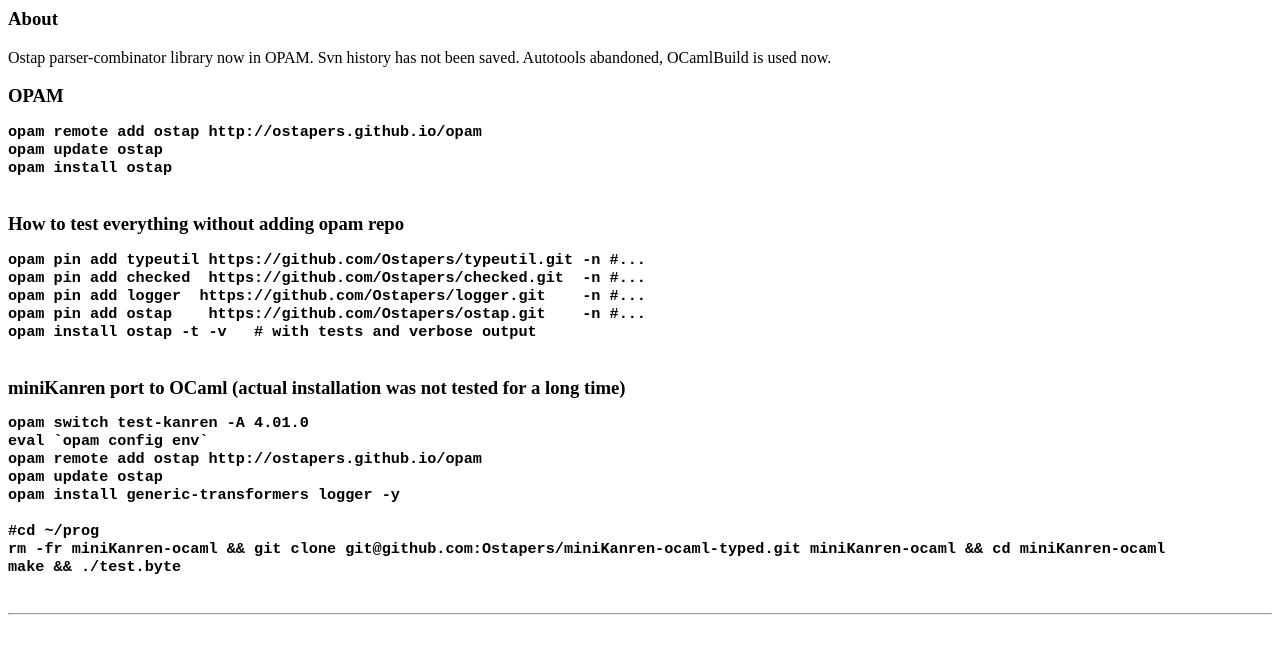
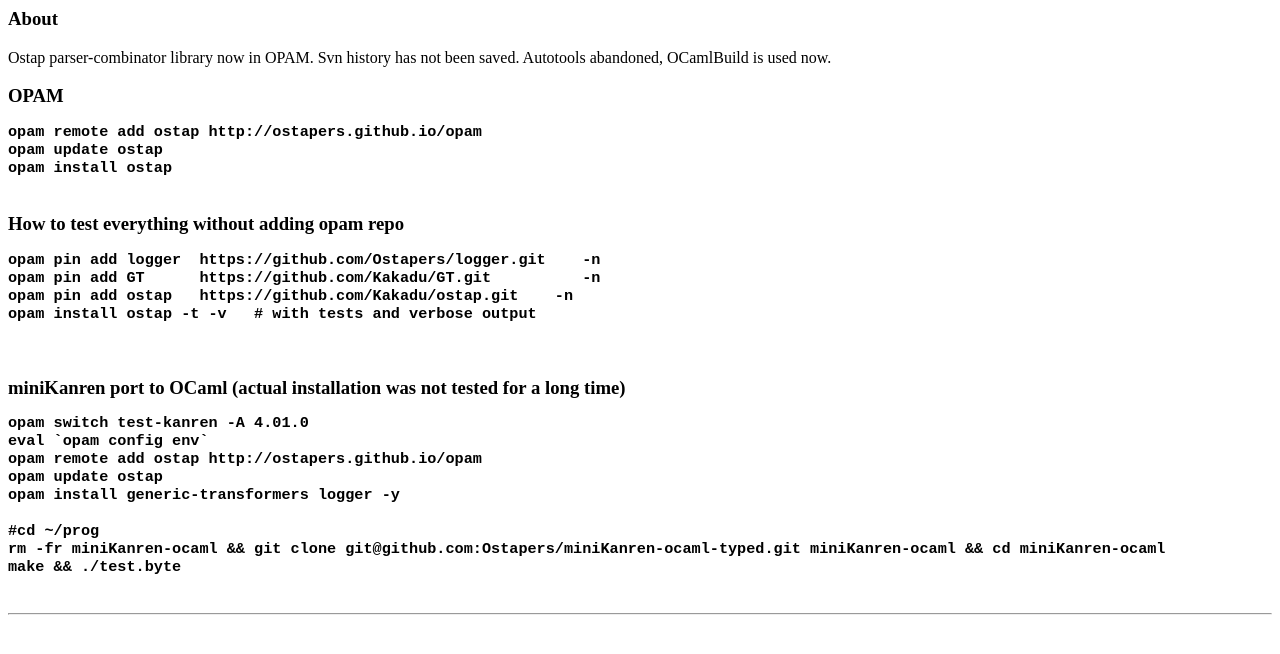
Before and after one commit to Ostapers/Ostapers.github.io, a plain HTML site: page index.html in a window 1280 px wide. Drawn offline with Linux system fonts and the light colour scheme.

Commit message:
Update index.html

```diff
--- a/index.html
+++ b/index.html
@@ -15,11 +15,11 @@
 
   <h3>How to test everything without adding opam repo
     <pre>
-opam pin add typeutil https://github.com/Ostapers/typeutil.git -n #...
-opam pin add checked  https://github.com/Ostapers/checked.git  -n #...
-opam pin add logger  https://github.com/Ostapers/logger.git    -n #...
-opam pin add ostap    https://github.com/Ostapers/ostap.git    -n #...
+opam pin add logger  https://github.com/Ostapers/logger.git    -n
+opam pin add GT      https://github.com/Kakadu/GT.git          -n
+opam pin add ostap   https://github.com/Kakadu/ostap.git    -n
 opam install ostap -t -v   # with tests and verbose output
+
     </pre>
   </h3>
 
```
